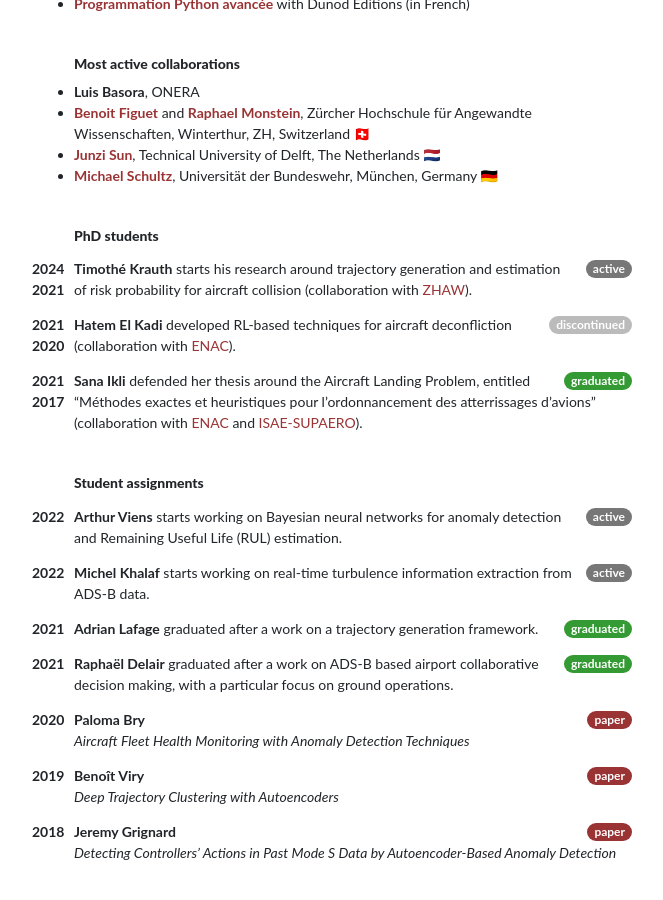
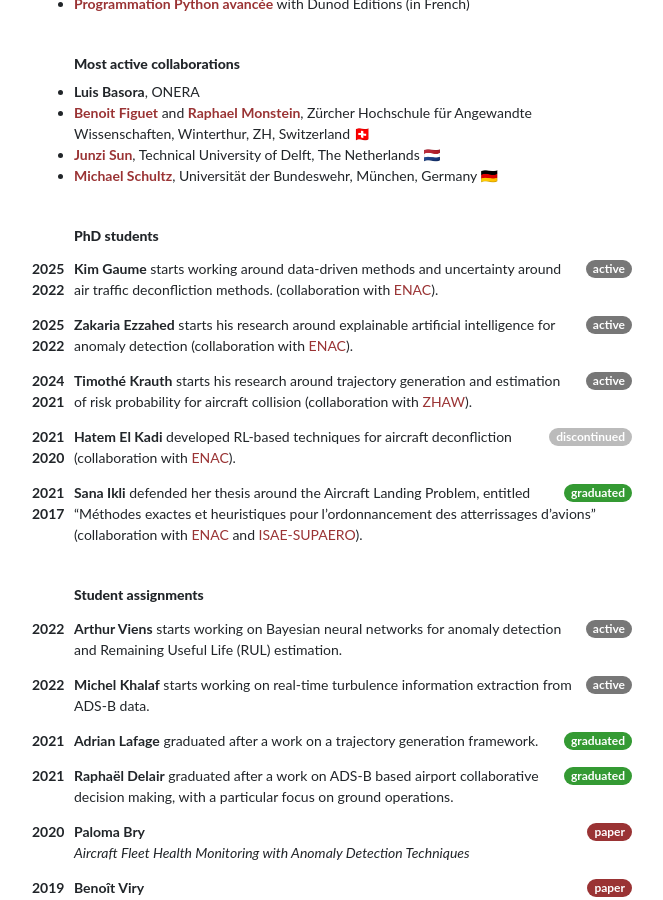
Before and after one commit to xoolive/xoolive.github.io, a Jekyll site: the page built from _pages/research.md, in a window 1280 px wide and 900 px high, scrolled down 1036 px. Shown: the whole window, without its empty margins (287-950 px from the left). Built offline with Jekyll 4.4.1, drawn with Linux system fonts in a browser that asks for light colours; nearby versions of some CDN libraries; some web fonts are replaced; a script that is not in the unit is left out.

Commit message:
update students

```diff
--- a/_pages/research.md
+++ b/_pages/research.md
@@ -55,9 +55,13 @@
 - **Luis Basora**, ONERA
 - [**Benoit Figuet**](https://www.zhaw.ch/en/about-us/person/figu/) and [**Raphael Monstein**](https://www.zhaw.ch/en/about-us/person/mora/), Zürcher Hochschule für Angewandte Wissenschaften, Winterthur, ZH, Switzerland 🇨🇭
 - [**Junzi Sun**](https://junzisun.com/), Technical University of Delft, The Netherlands 🇳🇱
-- [**Michael Schultz**](https://www.unibw.de/home-en/appointment-of-professors/prof-michael-schultz), Universität der Bundeswehr, München, Germany 🇩🇪 <!-- https://www.unibw.de/lvk/ -->
+- [**Michael Schultz**](https://www.unibw.de/lvk/), Universität der Bundeswehr, München, Germany 🇩🇪
 
 ## PhD students
+
+<span class="float-left year">2025<br/>2022</span><span class="badge float-right">active</span> **Kim Gaume** starts working around data-driven methods and uncertainty around air traffic deconfliction methods. (collaboration with [ENAC](https://www.enac.fr/en)).
+
+<span class="float-left year">2025<br/>2022</span><span class="badge float-right">active</span> **Zakaria Ezzahed** starts his research around explainable artificial intelligence for anomaly detection (collaboration with [ENAC](https://www.enac.fr/en)).
 
 <span class="float-left year">2024<br/>2021</span><span class="badge float-right">active</span> **Timothé Krauth** starts his research around trajectory generation and estimation of risk probability for aircraft collision (collaboration with [ZHAW](https://www.zhaw.ch/de/hochschule/)).
 
```
